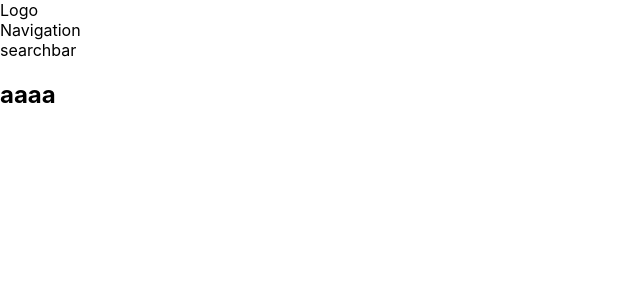
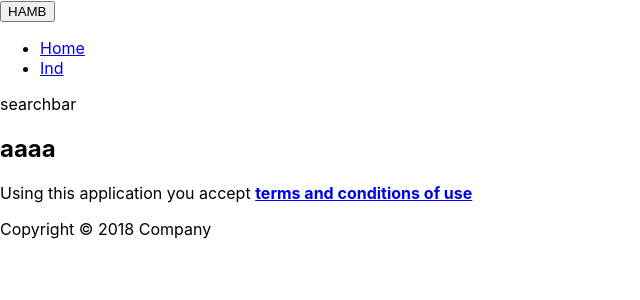
Before and after one commit to MariuszSzlachta/intranet, a React (Create React App) app: page /test in a window 1280 px wide. Shown: the top 300 px of the page, without its empty margins (0-640 px from the left). Built offline with nearby package versions, Linux system fonts and the light colour scheme.

Commit message:
Create Footer template

```diff
--- /dev/null
+++ b/src/Components/Footer/Footer.js
@@ -0,0 +1,19 @@
+import React from 'react';
+import { Link } from 'react-router-dom';
+
+const footer = (props) => (
+  <footer>
+    <address>
+      <p>{props.address}</p>
+      <p>{props.krs}</p>
+      <p>{props.regon}</p>
+      <p>{props.nip}</p>
+    </address>
+    <div>
+      <p>Using this application you accept <Link to="/terms"><strong>terms and conditions of use</strong></Link></p>
+      <p>Copyright &copy; 2018 Company</p>
+    </div>
+  </footer>
+);
+
+export default footer;
--- a/src/Components/Header/Header.js
+++ b/src/Components/Header/Header.js
@@ -1,10 +1,12 @@
 import React from 'react';
+import Logo from '../Logo/Logo';
+import Navigation from '../Navigarion/Navigation';
 
 import classes from './Header.css';
 const header = (props) => (
   <header>
-    <div>Logo</div>
-    <div>Navigation</div>
+    <Logo />
+    <Navigation />
     <div>searchbar</div>
   </header>
 );
--- a/src/Containers/App/App.js
+++ b/src/Containers/App/App.js
@@ -2,6 +2,7 @@ import React, { Component } from 'react';
 import { BrowserRouter as Router, Route, Link } from 'react-router-dom';
 
 import Header from '../../Components/Header/Header';
+import Footer from '../../Components/Footer/Footer';
 
 import classes from './App.css';
 
@@ -19,6 +20,7 @@ class App extends Component {
           <Route path="/ind" exact component={Index} />
           <Route path="/test" component={Test} />
 
+          <Footer />
         </div>
     </Router>
     );
```
